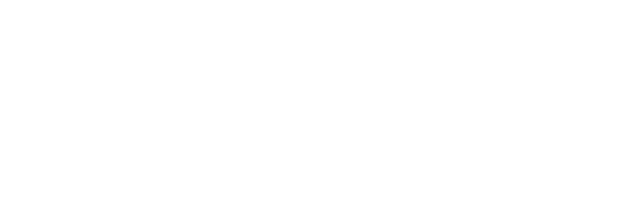
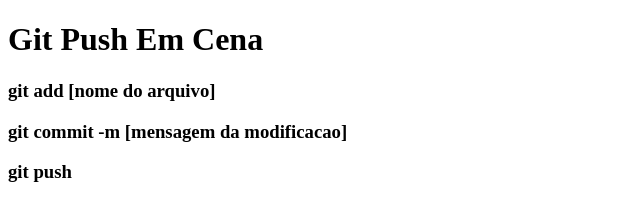
Before and after one commit to lubotajoao/Gui_Estelar_Git, a plain HTML site: page index.html in a window 1280 px wide. Shown: the whole page, without its empty margins (0-640 px from the left). Drawn offline with Linux system fonts and the light colour scheme.

Commit message:
Update: Git push em cena

```diff
--- a/index.html
+++ b/index.html
@@ -7,6 +7,9 @@
   <title>Document</title>
 </head>
 <body>
-
+  <h1>Git Push Em Cena</h1>
+  <h3>git add [nome do arquivo] </h3>
+  <h3>git commit -m [mensagem da modificacao] </h3>
+  <h3>git push</h3>
 </body>
 </html>
```
